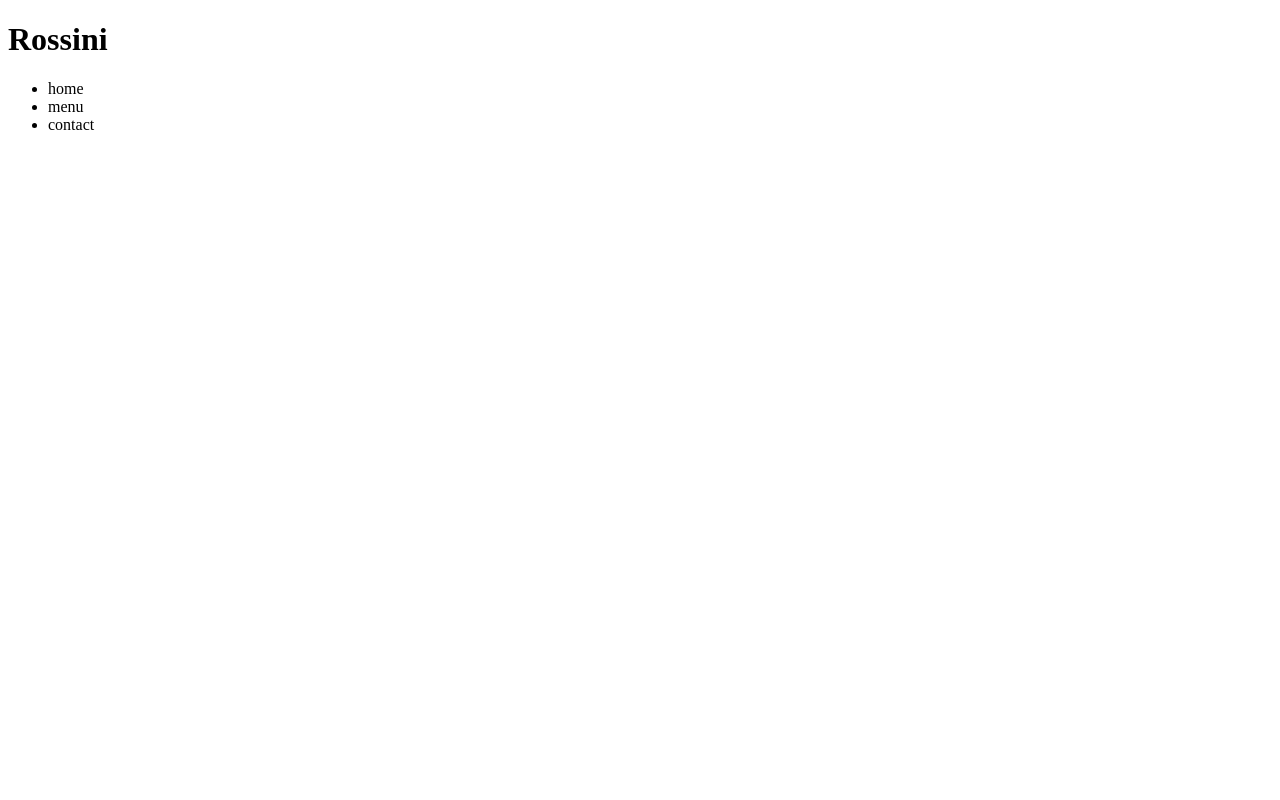
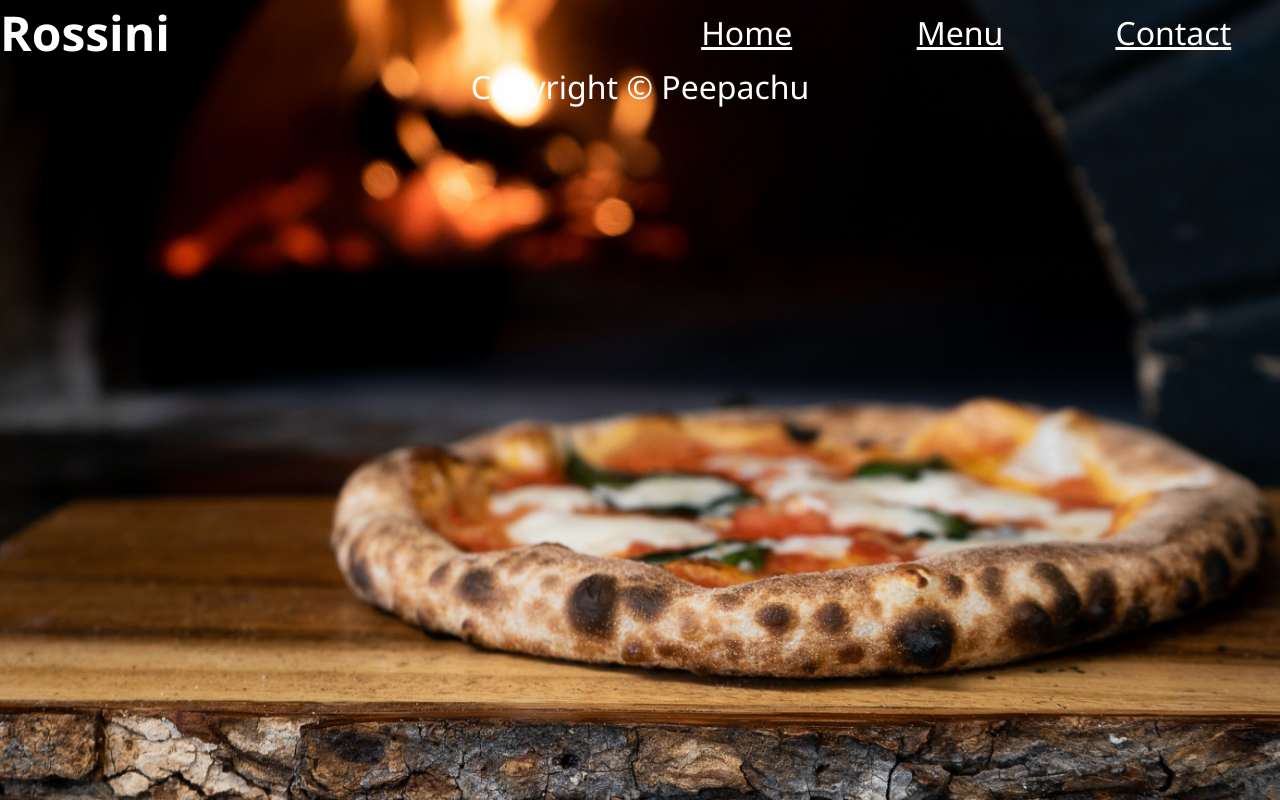
Before and after one commit to Peepachuu/restaurant-page, a website built with webpack: page dist/index.html in a window 1280 px wide. Built offline with nearby package versions, Linux system fonts and the light colour scheme.

Commit message:
Add background image and some styles for header

```diff
--- a/src/website.js
+++ b/src/website.js
@@ -18,9 +18,9 @@ function loadHeader() {
 
     heading.textContent = "Rossini";
     // Load up children in
-    createNavbarChild("home");
-    createNavbarChild("menu");
-    createNavbarChild("contact");
+    createNavbarChild("Home");
+    createNavbarChild("Menu");
+    createNavbarChild("Contact");
 }
 
 function createNavbarChild(name) {
@@ -29,6 +29,7 @@ function createNavbarChild(name) {
     const navbarElement = document.createElement("li");
     const navLink = document.createElement("a");
     navLink.textContent = name;
+    navLink.href = "";
     navbarElement.appendChild(navLink);
     navbar.appendChild(navbarElement);
 }
@@ -38,5 +39,9 @@ function loadBody() {
 }
 
 function loadFooter() {
+    const content = document.querySelector("#content");
+    const footer = document.createElement("footer");
+    footer.textContent = "Copyright © Peepachu";
 
+    content.appendChild(footer);
 }
```
Also changed, not shown: dist/images/pizzaunsplash.jpg (added), dist/index.html, dist/main.js, dist/style.css (added), 1 other file.
